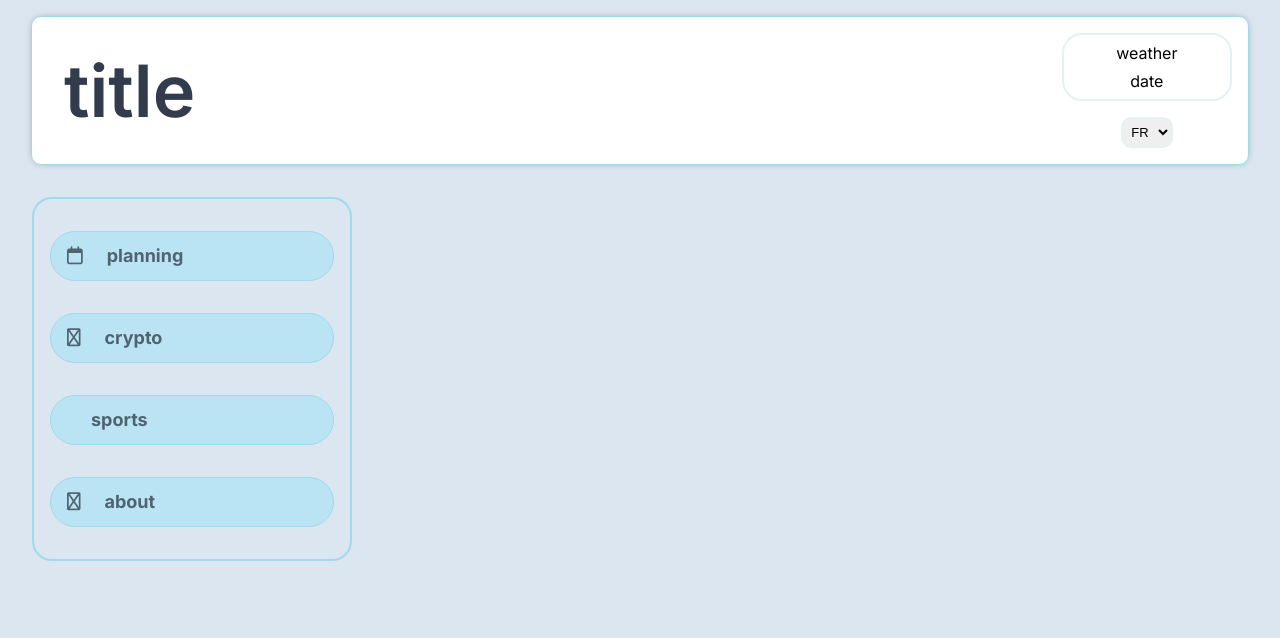
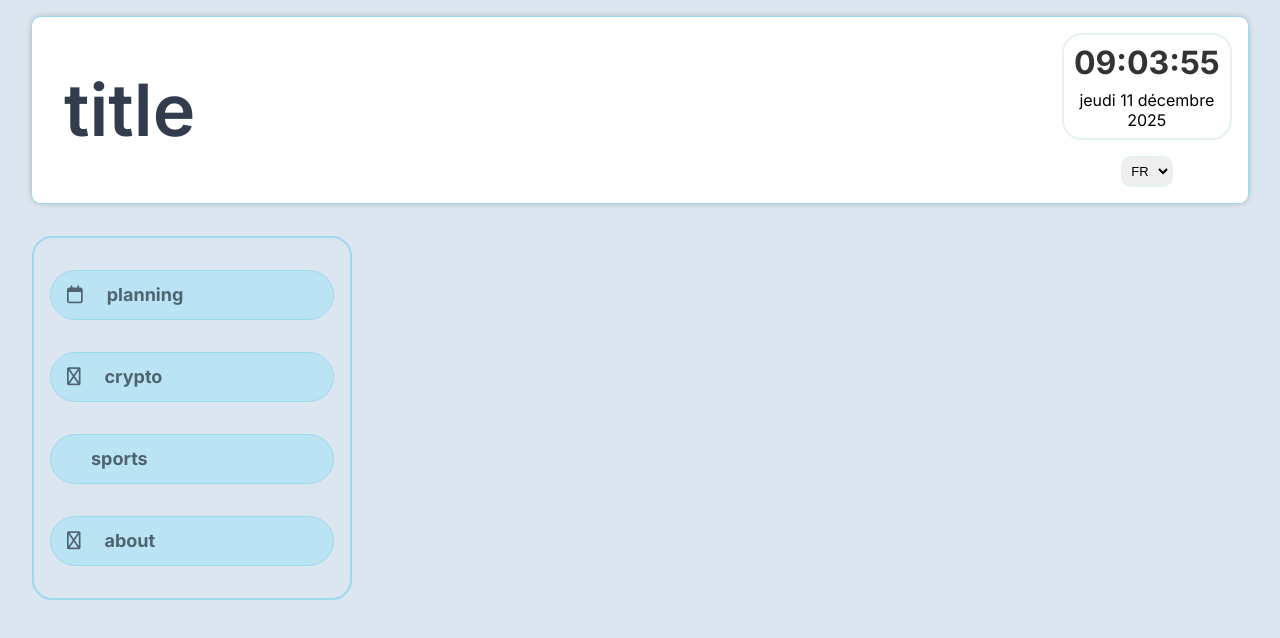
Before and after one commit to ssiimmoonndev/dashboard, a React (Vite) app in the folder DashBoard/: page / in a window 1280 px wide. Shown: the top 638 px of the page. Built offline with nearby package versions, Linux system fonts and the light colour scheme; some icons are missing; the HTML template or start-up script is replaced by a standard one.

Commit message:
Heure et date fonctionnelles

```diff
--- a/DashBoard/src/components/Header/Header.jsx
+++ b/DashBoard/src/components/Header/Header.jsx
@@ -1,8 +1,8 @@
 import React from 'react';
-// import WeatherWidget from './WeatherWidget';
+import WeatherWidget from './WeatherWidget';
 import { useTranslation } from 'react-i18next';
-import Select from './Select';
-import { HeaderStyle, SelectLanguage, Title,RightContainer, WeatherDate } from './style';
+import { HeaderStyle, Title, RightContainer, WeatherDate } from './style';
+import LanguageSelector from './Select';
 
 const Header = () => {
     const { t } = useTranslation();
@@ -11,11 +11,9 @@ const Header = () => {
             <Title>{t("title")}</Title>
             <RightContainer>
                 <WeatherDate>
-                        <div>{t("weather")}</div>
-                        <div>{t("date")}</div>
-                        {/* <WeatherWidget /> */}
+                    <WeatherWidget />
                 </WeatherDate>
-                <Select />
+                <LanguageSelector />
             </RightContainer>
         </HeaderStyle>
     );
--- a/DashBoard/src/components/Header/Select.jsx
+++ b/DashBoard/src/components/Header/Select.jsx
@@ -2,7 +2,7 @@ import React from "react";
 import { useTranslation } from "react-i18next";
 import { SelectLanguage } from "./style";
 
-const Select= () => {
+const LanguageSelector= () => {
   const traduction = useTranslation();
   const i18n = traduction.i18n;
 
@@ -19,4 +19,4 @@ const Select= () => {
   )
 }
 
-export default Select;
+export default LanguageSelector;
--- a/DashBoard/src/components/Header/WeatherWidget.jsx
+++ b/DashBoard/src/components/Header/WeatherWidget.jsx
@@ -1,6 +1,40 @@
 import React, { useState, useEffect } from 'react';
+import { TimeText, DateText } from './style';
 
 const WeatherWidget = () => {
+
+    const [date, setDate] = useState(new Date());
+
+    useEffect(() => {
+        const time = setInterval(() => {
+            setDate(new Date());
+        }, 1000);
+
+        return () => {
+            clearInterval(time);
+        }
+    }, []);
+
+    const optionsDate = {
+        weekday: 'long',
+        day: 'numeric',
+        month: 'long',
+        year: 'numeric'
+    };
+
+    const dateTexte = date.toLocaleDateString('fr-FR', optionsDate);
+    const heureTexte = date.toLocaleTimeString('fr-FR');
+
+    return (
+        <>
+            <TimeText>
+                {heureTexte}
+            </TimeText>
+            <DateText>
+                {dateTexte}
+            </DateText>
+        </>
+    );
 }
 
 export default WeatherWidget;
--- a/DashBoard/src/components/Header/style.js
+++ b/DashBoard/src/components/Header/style.js
@@ -45,6 +45,17 @@ export const WeatherDate = styled.div`
     gap: 0.5rem;
 `;
 
+export const TimeText = styled.div`
+    font-size: 2rem;
+    font-weight: bold;
+    color: #333;
+`;
+
+export const DateText = styled.div`
+    font-size: 1rem;
+    text-align: center;
+`;
+
 export const SelectLanguage = styled.select`
 font-size: small;
   display: flex;
--- a/DashBoard/src/components/Sidebar.jsx
+++ b/DashBoard/src/components/Sidebar.jsx
@@ -2,7 +2,7 @@ import React from "react";
 import { useTranslation } from 'react-i18next';
 import styled from "styled-components";
 
-const SidebarStyle = styled.div`
+const Style = styled.div`
     margin: 2rem;
     padding: 2rem 1rem;
     border: solid 2px var(--primary-color-dark);
@@ -16,7 +16,7 @@ const SidebarStyle = styled.div`
     gap: 2rem;
 `;
 
-const SidebarButton = styled.div`
+const Button = styled.div`
     height: 1rem;
     width: 250px;
     border: solid 1px var(--primary-color-dark);
@@ -40,24 +40,24 @@ const Sidebar = () => {
   const { t } = useTranslation();
 
   return (
-    <SidebarStyle>
-      <SidebarButton>
+    <Style>
+      <Button>
         <i className="fa-regular fa-calendar"></i>
         {t('planning')}
-      </SidebarButton>
-      <SidebarButton>
+      </Button>
+      <Button>
         <i class="fa-regular fa-chart-line"></i>
         {t('crypto')}
-      </SidebarButton>
-      <SidebarButton>
+      </Button>
+      <Button>
         <i class="fa-regular fa-input-numeric"></i>
         {t('sports')}
-      </SidebarButton>
-      <SidebarButton>
+      </Button>
+      <Button>
         <i class="fa-regular fa-circle-info"></i>
         {t('about')}
-      </SidebarButton>
-    </SidebarStyle>
+      </Button>
+    </Style>
   );
 }
 
```
